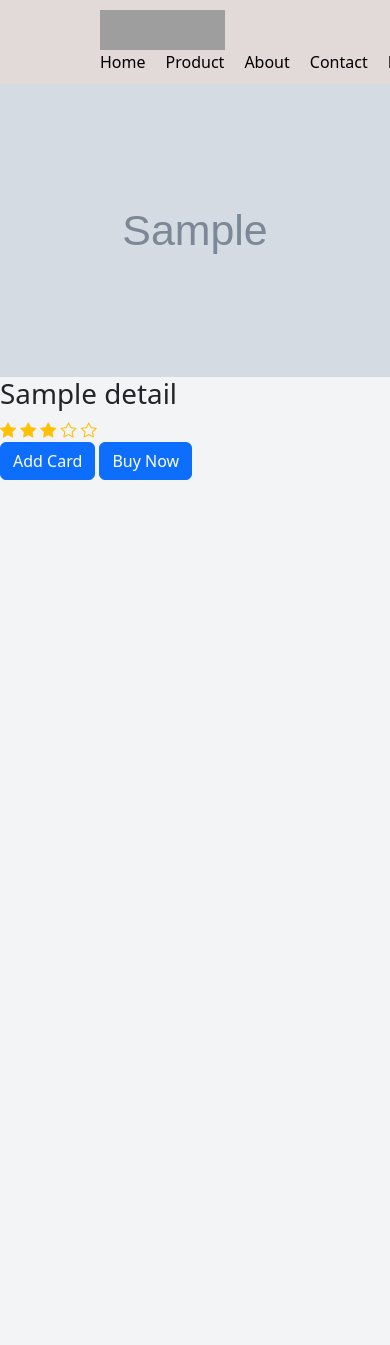
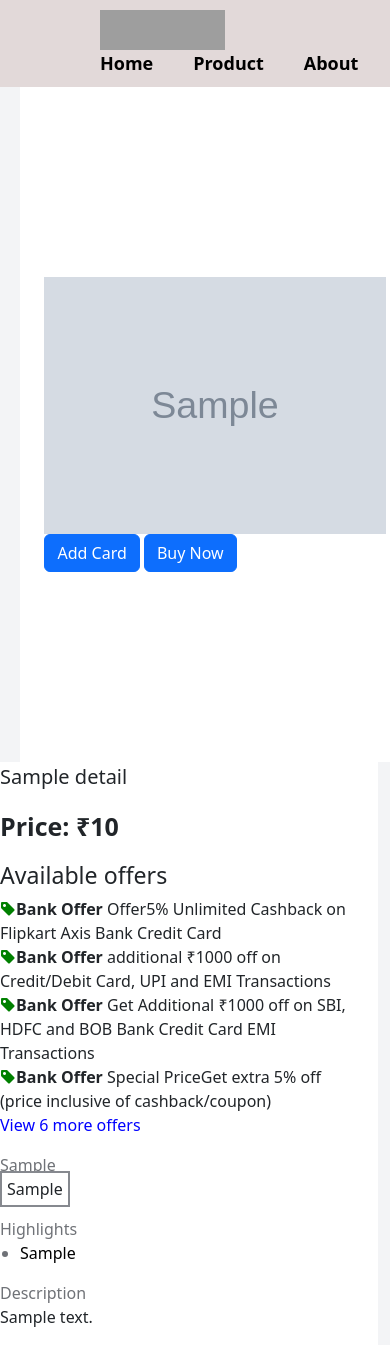
Before and after one commit to Praveensureshkumar/ecommerce-website, a Django app: page /full_product/1/ in a window 390 px wide; the page is wider, and only the part inside the window is pictured. Before the commit the page ends 480 px from the top of that part, so only its background shows below. Run offline with Django 5.2, Linux system fonts and the light colour scheme; tables that the repository leaves empty hold one stand-in row (values such as "Sample post"); grey boxes marked "Sample" are stand-in pictures; grey boxes are pictures that could not be loaded.

Commit message:
Made changes to the full product page

```diff
--- a/src/ecommerce/static/css/base.css
+++ b/src/ecommerce/static/css/base.css
@@ -18,7 +18,9 @@
 .nav-link {
     display: flex;
     align-items: center;
-    gap: 20px;
+    gap: 40px;
+    font-size: 18px;
+    font-weight: bold;
 }
 
 .navbar {
@@ -42,7 +44,7 @@
 }
 
 .footer{
-    background-color: rgb(226, 217, 217);
+    background-color: rgb(161, 114, 114);
     color: white;
 
 }
--- a/src/ecommerce/static/css/index.css
+++ b/src/ecommerce/static/css/index.css
@@ -21,8 +21,6 @@
     width: 90%;
     object-fit: contain;
     background-color: white;
-
-
 }
 .card{
     border: solid 1px rgb(185, 183, 175);
--- a/src/products/admin.py
+++ b/src/products/admin.py
@@ -2,5 +2,5 @@
 
 # Register your models here.
 from products.models import *
+admin.site.register(product_category)
 admin.site.register(index_product_details)
-admin.site.register(product_category)
--- a/src/products/models.py
+++ b/src/products/models.py
@@ -11,7 +11,10 @@
     product_id = models.AutoField(primary_key=True)
     product_name = models.TextField()
     product_description = models.TextField(null=True, blank=True)
+    product_highlights=models.TextField(null=True, blank=True)
     product_price = models.IntegerField()
+    product_size_type=models.CharField(max_length=20,null=True, blank=True)
+    product_size=models.CharField(max_length=20,null=True, blank=True)
     product_image = models.ImageField(upload_to='media/', null=True, blank=True)
 
     def __str__(self):
--- /dev/null
+++ b/src/products/static/css/product_detail.css
@@ -0,0 +1,46 @@
+.products{
+    height: 100%;
+    width: 100%;
+}
+.container{
+    display: flex;
+    align-items: center;
+    justify-content: center;
+    height: 80vh;
+
+}
+.products_img{
+    height: 100%;
+    width: 100%;
+    object-fit: contain;
+}
+section{
+    background-color: #F3F4F6;
+}
+.col-lg-4{
+    background-color: white;
+    position: sticky;
+    top: 10px; /* Adjust this value as needed */
+    height: fit-content; /* Ensures it doesn't stretch unnecessarily */
+}
+.col-lg-6{
+    background-color: white;
+}
+.bi-tag-fill{
+    color: green;
+}
+.hidden {
+    display: none;
+}
+.show-more {
+    color: blue;
+    cursor: pointer;
+}
+.box_product_size{
+    display: inline;
+    border: solid 2px #86898f;
+    background-color: white;
+    padding: 5px;
+    margin-right: 20px;
+
+}
--- /dev/null
+++ b/src/products/static/javascript/product_detail.js
@@ -0,0 +1,14 @@
+function toggleOffers() {
+    var extraOffers = document.getElementById("extraOffers");
+    var showMoreText = document.querySelector(".show-more");
+
+    if (extraOffers.style.display === "none" || extraOffers.style.display === "") {
+        // Show extra offers
+        extraOffers.style.display = "block";
+        showMoreText.innerHTML = "View fewer offers";
+    } else {
+        // Hide extra offers
+        extraOffers.style.display = "none";
+        showMoreText.innerHTML = "View 6 more offers"; // Ensure correct count
+    }
+}
--- a/src/products/views.py
+++ b/src/products/views.py
@@ -4,4 +4,6 @@
 # Create your views here.
 def full_product(request,product_id):
     product=get_object_or_404(index_product_details, product_id=product_id)
-    return render(request,'products/product_detail.html',{'product':product})
+    product_highlights_list = product.product_highlights.split("|") if product.product_highlights else []
+    product_size_list=product.product_size.split(",") if product.product_size else []
+    return render(request,'products/product_detail.html',{'product':product,'product_highlights_list':product_highlights_list,'product_size_list':product_size_list})
--- a/src/templates/base.html
+++ b/src/templates/base.html
@@ -44,7 +44,7 @@
                     <!-- My Account Section -->
                     <div class="col-md-3">
                         <h5>My Account</h5>
-                        <p>Lorem ipsum is placeholder text commonly used in the graphic, print, and publishing industries for previewing layouts.</p>
+                        <p></p>
                         <form>
                             <input type="email" class="form-control mb-2" placeholder="Enter your email">
                             <button class="btn btn-danger w-100">Subscribe</button>
--- a/src/templates/orders/cart.html
+++ b/src/templates/orders/cart.html
@@ -5,11 +5,12 @@
     {% if cart_items %}
         <div class="row">
             {% for item in cart_items %}
-                <div class="col-lg-6 col-md-8 col-sm-12 mb-3">
+                <div class="col-lg-6 offset-1">
                     <div class="card p-3">
                         <img src="{{ item.product.product_image.url }}" alt="{{ item.product.product_name }}" class="img-fluid" width="150" height="150">
                         <h5>{{ item.product.product_name|truncatewords:5 }}</h5>
                         <p>Quantity: {{ item.quantity }}</p>
+                        <h5>Price:{{ item.product.product_price }}</h5>
                         <a href="" class="btn btn-primary mb-3">Buy Now</a>
                         <a href="{% url 'remove_cart' item.id %}" class="btn btn-danger">Remove Item</a>
                     </div>
--- a/src/templates/products/product_detail.html
+++ b/src/templates/products/product_detail.html
@@ -1,21 +1,69 @@
 {% extends 'base.html' %}
+{% load static %}
+{% block head %}
+<link rel="stylesheet" href="{% static 'css/product_detail.css' %}">
+<script src="{% static 'javascript/product_detail.js' %}"></script>
+{% endblock %}
 {% block content %}
 <section class="products row">
-    <div class="col-lg-8">
-        <div><img src="{{ product.product_image.url }}" class="card-img-top" alt="{{ product.product_name }}"></div>
-    </div>
-    <div class="col-lg-4">
+    <div class="col-lg-4 offset-1 me-1">
+        <div class="container">
+        <div><img src="{{ product.product_image.url }}" class="card-img-top products_img" alt="{{ product.product_name }}">
+        <a href="{% url 'add_to_cart' product.product_id %}" class="btn btn-primary">Add Card</a>
+        <a href="" class="btn btn-primary">Buy Now</a></div>
+    </div></div>
+    <div class="col-lg-6">
         <div>
-            <h1>{{product.product_name}}</h1>
-            <div class="rating">
-                <i class="bi bi-star-fill text-warning"></i>
-                <i class="bi bi-star-fill text-warning"></i>
-                <i class="bi bi-star-fill text-warning"></i>
-                <i class="bi bi-star text-warning"></i>
-                <i class="bi bi-star text-warning"></i>
+            <p style="font-size: 20px;">{{product.product_name}}</p>
+            <p style="font-size: 25px;"><strong>Price: ₹{{ product.product_price }}</strong></p>
+            <h3>Available offers</h3>
+            <ul>
+                <li><i class="bi bi-tag-fill"></i><strong>Bank Offer</strong> Offer5% Unlimited Cashback on Flipkart Axis Bank Credit Card</li>
+                <li><i class="bi bi-tag-fill"></i><strong>Bank Offer</strong> additional ₹1000 off on Credit/Debit Card, UPI and EMI Transactions</li>
+                <li><i class="bi bi-tag-fill"></i><strong>Bank Offer</strong> Get Additional ₹1000 off on SBI, HDFC and BOB Bank Credit Card EMI Transactions</li>
+                <li><i class="bi bi-tag-fill"></i><strong>Bank Offer</strong> Special PriceGet extra 5% off (price inclusive of cashback/coupon)</li>
+                <div id="extraOffers" class="hidden">
+                    <li><i class="bi bi-tag-fill"></i><strong>Bank Offer</strong> Get additional ₹250 off on Credit/Debit Card, UPI and EMI Transactions</li>
+                    <li><i class="bi bi-tag-fill"></i><strong>Bank Offer</strong> 10% instant discount on SBI Credit Card EMI Transactions, up to ₹1,500 on orders of ₹5,000 and above</li>
+                    <li><i class="bi bi-tag-fill"></i><strong>Bank Offer</strong> 10% off up to ₹1000 on HDFC Bank Credit Card EMI on 6 months and above tenure. Min. Txn Value: ₹5000</li>
+                    <li><i class="bi bi-tag-fill"></i><strong>Bank Offer</strong> 10% off on BOBCARD EMI Transactions, up to ₹1,500 on orders of ₹5,000 and above</li>
+                    <li><i class="bi bi-tag-fill"></i><strong>Bank Offer</strong> 10% off up to ₹1,500 on HSBC Bank Credit Card EMI Txns on orders of ₹5,000 and above</li>
+                    <li><i class="bi bi-tag-fill"></i><strong>Bank Offer</strong> Extra ₹500 on HDFC Bank Credit Card EMI on 6 and above tenure. Min Txn Value: ₹24990</li>
+                </div>
+            </ul>
+            <p class="show-more" onclick="toggleOffers()">View <span id="offerCount">6</span> more offers</p>
+
+
+            <div class="row my-3">
+                <div class="col-lg-2" style="color:#6f7277">{{ product.product_size_type }}</div>
+                <div class="col-lg-10">
+                    {% for size in product_size_list %}
+                        <div class="box_product_size">{{ size }}</div>
+                    {% empty %}
+                        <div style="color: black;">Out Of Stock</div>
+                    {% endfor %}
+                </div>
             </div>
-            <a href="{% url 'add_to_cart' product.product_id %}" class="btn btn-primary">Add Card</a>
-            <a href="" class="btn btn-primary">Buy Now</a>
+            <div class="row my-3">
+                <div class="col-lg-2" style="color:#6f7277;">Highlights</div>
+                <div class="col-lg-10">
+                    <ul style="color:#6f7277; list-style-type: disc; padding-left: 20px;">
+                        {% for highlight in product_highlights_list %}
+                            <li><span style="color: black;">{{ highlight }}</span></li>
+                        {% empty %}
+                            <div style="color: black;" >No highlight</div>
+                        {% endfor %}
+                    </ul>
+                </div>
+            </div>
+
+            <div class="row my-3">
+                <div class="col-lg-2" style="color:#6f7277">Description</div>
+                <div class="col-lg-10">{{ product.product_description }}</div>
+            </div>
+
+
+
         </div>
     </div>
 </section>
```
Also changed, not shown: src/static/css/base.css (+10 -8 lines), src/static/css/index.css (+45 -13 lines), src/static/css/product_detail.css (added, +38 -0 lines), src/static/javascript/product_detail.js (added, +14 -0 lines), src/templates/products/product_list.html (+97 -0 lines), src/products/migrations/0001_initial.py (added), src/products/migrations/0002_index_product_details_product_size_and_more.py (added), src/products/migrations/__init__.py (added).
